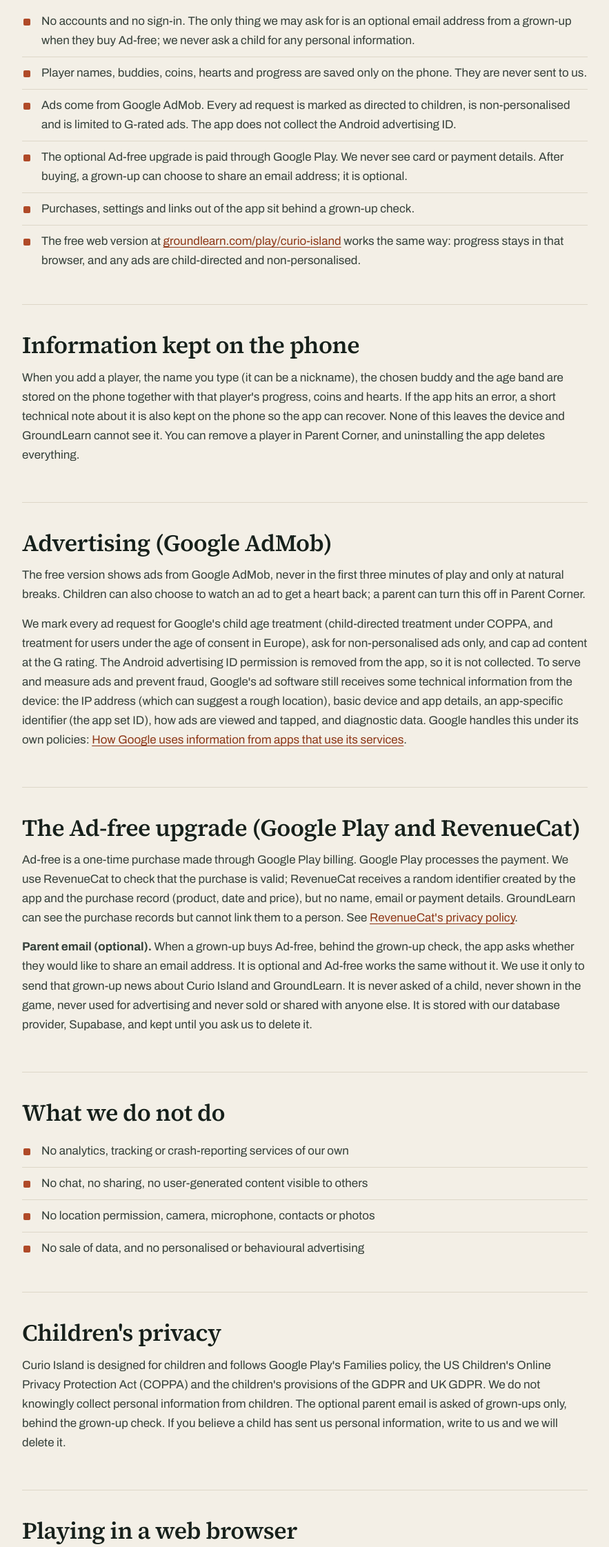
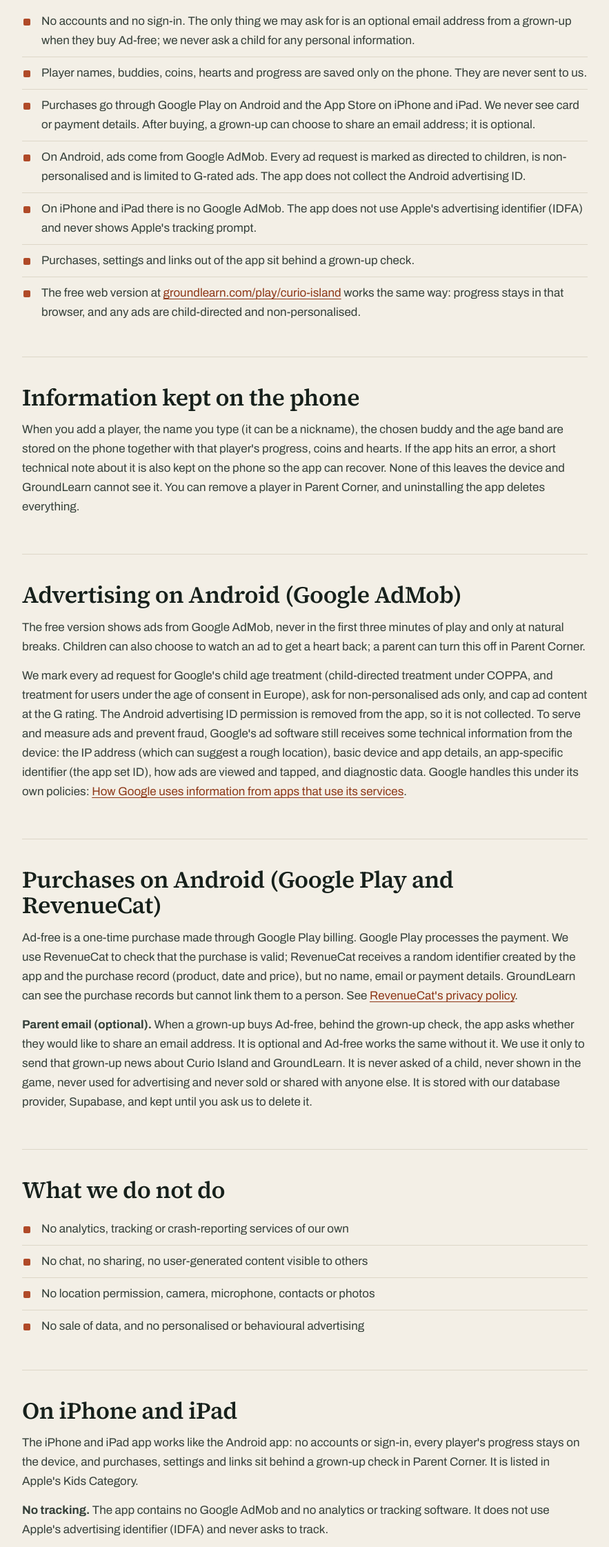
Before and after one commit to singhalsachin2003/groundlearn-site, a plain HTML site: page curio/privacy/index.html in a window 1280 px wide. Shown: the part 524-2767 px from the top of the page at 69% size, without its empty margins (198-1081 px from the left). Drawn offline with Linux system fonts and the light colour scheme.

Commit message:
Curio Island privacy policy: iPhone and iPad sections
Co-Authored-By: Claude Opus 5.5 <noreply@anthropic.com>
Claude-Session: https://claude.ai/code/session_01XCE7o2xpRp8LfasTFoTgSY

```diff
--- a/curio/privacy/index.html
+++ b/curio/privacy/index.html
@@ -47,8 +47,9 @@
 <ul class="tick">
 <li>No accounts and no sign-in. The only thing we may ask for is an optional email address from a grown-up when they buy Ad-free; we never ask a child for any personal information.</li>
 <li>Player names, buddies, coins, hearts and progress are saved only on the phone. They are never sent to us.</li>
-<li>Ads come from Google AdMob. Every ad request is marked as directed to children, is non-personalised and is limited to G-rated ads. The app does not collect the Android advertising ID.</li>
-<li>The optional Ad-free upgrade is paid through Google Play. We never see card or payment details. After buying, a grown-up can choose to share an email address; it is optional.</li>
+<li>Purchases go through Google Play on Android and the App Store on iPhone and iPad. We never see card or payment details. After buying, a grown-up can choose to share an email address; it is optional.</li>
+<li>On Android, ads come from Google AdMob. Every ad request is marked as directed to children, is non-personalised and is limited to G-rated ads. The app does not collect the Android advertising ID.</li>
+<li>On iPhone and iPad there is no Google AdMob. The app does not use Apple's advertising identifier (IDFA) and never shows Apple's tracking prompt.</li>
 <li>Purchases, settings and links out of the app sit behind a grown-up check.</li>
 <li>The free web version at <a href="https://groundlearn.com/play/curio-island/">groundlearn.com/play/curio-island</a> works the same way: progress stays in that browser, and any ads are child-directed and non-personalised.</li>
 </ul>
@@ -60,13 +61,13 @@
 </section>
 
 <section class="blk">
-<h2>Advertising (Google AdMob)</h2>
+<h2>Advertising on Android (Google AdMob)</h2>
 <p>The free version shows ads from Google AdMob, never in the first three minutes of play and only at natural breaks. Children can also choose to watch an ad to get a heart back; a parent can turn this off in Parent Corner.</p>
 <p>We mark every ad request for Google's child age treatment (child-directed treatment under COPPA, and treatment for users under the age of consent in Europe), ask for non-personalised ads only, and cap ad content at the G rating. The Android advertising ID permission is removed from the app, so it is not collected. To serve and measure ads and prevent fraud, Google's ad software still receives some technical information from the device: the IP address (which can suggest a rough location), basic device and app details, an app-specific identifier (the app set ID), how ads are viewed and tapped, and diagnostic data. Google handles this under its own policies: <a href="https://policies.google.com/technologies/partner-sites">How Google uses information from apps that use its services</a>.</p>
 </section>
 
 <section class="blk">
-<h2>The Ad-free upgrade (Google Play and RevenueCat)</h2>
+<h2>Purchases on Android (Google Play and RevenueCat)</h2>
 <p>Ad-free is a one-time purchase made through Google Play billing. Google Play processes the payment. We use RevenueCat to check that the purchase is valid; RevenueCat receives a random identifier created by the app and the purchase record (product, date and price), but no name, email or payment details. GroundLearn can see the purchase records but cannot link them to a person. See <a href="https://www.revenuecat.com/privacy">RevenueCat's privacy policy</a>.</p>
 <p><strong>Parent email (optional).</strong> When a grown-up buys Ad-free, behind the grown-up check, the app asks whether they would like to share an email address. It is optional and Ad-free works the same without it. We use it only to send that grown-up news about Curio Island and GroundLearn. It is never asked of a child, never shown in the game, never used for advertising and never sold or shared with anyone else. It is stored with our database provider, Supabase, and kept until you ask us to delete it.</p>
 </section>
@@ -81,9 +82,17 @@
 </ul>
 </section>
 
+<section class="blk" id="ios">
+<h2>On iPhone and iPad</h2>
+<p>The iPhone and iPad app works like the Android app: no accounts or sign-in, every player's progress stays on the device, and purchases, settings and links sit behind a grown-up check in Parent Corner. It is listed in Apple's Kids Category.</p>
+<p><strong>No tracking.</strong> The app contains no Google AdMob and no analytics or tracking software. It does not use Apple's advertising identifier (IDFA) and never asks to track.</p>
+<p><strong>Free version, free trial and the whole-island unlock.</strong> The first two levels of every lab are free. A grown-up can start a free 7-day trial and can unlock the whole island with a one-time purchase. Both go through Apple, which processes any payment. RevenueCat, our purchase-validation service, receives a random identifier created by the app and the purchase record (product, date and price), including the date the free trial was taken, which the app uses only to work out when the trial ends. RevenueCat receives no name, email or payment details. See <a href="https://www.revenuecat.com/privacy">RevenueCat's privacy policy</a>.</p>
+<p><strong>Parent email (optional).</strong> As on Android, after the unlock purchase a grown-up may choose to share an email address for news about Curio Island and GroundLearn. It is never asked of a child and is never used for advertising, sold or shared.</p>
+</section>
+
 <section class="blk">
 <h2>Children's privacy</h2>
-<p>Curio Island is designed for children and follows Google Play's Families policy, the US Children's Online Privacy Protection Act (COPPA) and the children's provisions of the GDPR and UK GDPR. We do not knowingly collect personal information from children. The optional parent email is asked of grown-ups only, behind the grown-up check. If you believe a child has sent us personal information, write to us and we will delete it.</p>
+<p>Curio Island is designed for children and follows Google Play's Families policy, Apple's rules for the Kids Category, the US Children's Online Privacy Protection Act (COPPA) and the children's provisions of the GDPR and UK GDPR. We do not knowingly collect personal information from children. The optional parent email is asked of grown-ups only, behind the grown-up check. If you believe a child has sent us personal information, write to us and we will delete it.</p>
 </section>
 
 <section class="blk" id="web">
@@ -105,7 +114,9 @@
 <ul class="tick">
 <li><strong>One player:</strong> open Grown-ups (Parent Corner), answer the grown-up question, and tap Remove next to the player. Their name, buddy, progress, coins and hearts are deleted at once.</li>
 <li><strong>Everything in a web browser:</strong> clear the site data for groundlearn.com in your browser settings (or use the browser's "Clear browsing data"). All players, progress and the offline copy of the game are deleted from that browser.</li>
-<li><strong>Everything on the phone:</strong> uninstall Curio Island, or clear its storage in Android Settings, Apps, Curio Island, Storage. All players, progress and settings are deleted.</li>
+<li><strong>Everything on an Android phone:</strong> uninstall Curio Island, or clear its storage in Android Settings, Apps, Curio Island, Storage. All players, progress and settings are deleted.</li>
+<li><strong>Everything on an iPhone or iPad:</strong> delete the app. That removes everything Curio Island kept on the device.</li>
+<li><strong>The purchase record on iPhone and iPad:</strong> email <a href="mailto:support@groundlearn.com?subject=Curio%20Island%20data%20deletion">support@groundlearn.com</a> with the subject "Curio Island data deletion" and the Order ID from Apple's receipt email. We delete the RevenueCat record within 30 days and confirm by email. This does not cancel the purchase, and it can be restored later from Parent Corner.</li>
 <li><strong>Your parent email</strong>, if you shared one: email <a href="mailto:support@groundlearn.com?subject=Curio%20Island%20data%20deletion">support@groundlearn.com</a> from that address with the subject "Curio Island data deletion". We delete it within 30 days and confirm by email.</li>
 <li><strong>The Ad-free purchase record</strong> kept by RevenueCat (a random app identifier, the product, date and price): email <a href="mailto:support@groundlearn.com?subject=Curio%20Island%20data%20deletion">support@groundlearn.com</a> with the subject "Curio Island data deletion" and the Google Play order number (it starts with GPA.). We delete the record within 30 days and confirm by email. Google Play keeps its own order record under Google's policies; deleting ours does not cancel the purchase, and you can restore Ad-free later from Parent Corner.</li>
 </ul>
```
